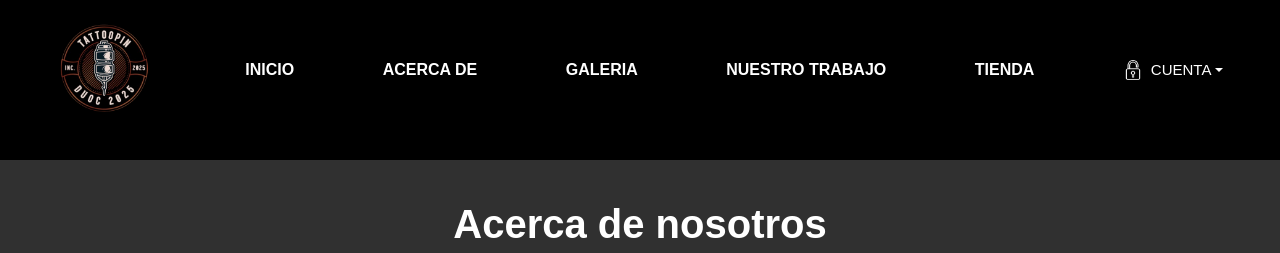
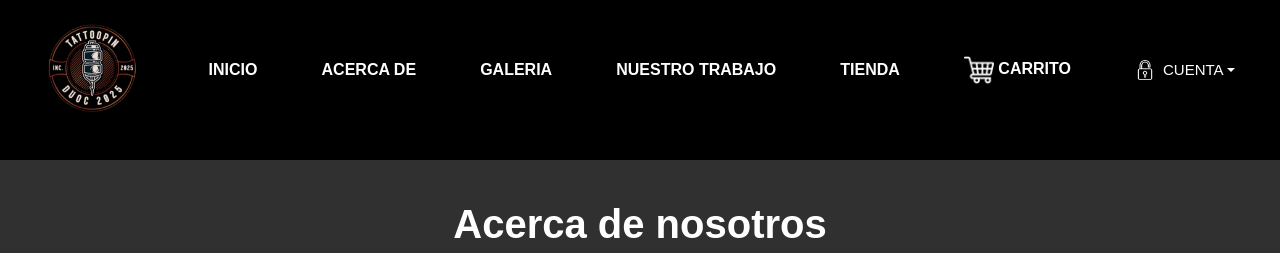
Before and after one commit to xistofeer/ET_Menares_Liberona_Araya_001D, a Django app: page /acercade/ in a window 1280 px wide. Shown: the top 253 px of the page. Run offline with Django 5.2, Linux system fonts and the light colour scheme; some libraries are stand-ins or nearby versions.

Commit message:
Update acercade.html

```diff
--- a/nota 3 prog web/TattoPin/core/templates/acercade.html
+++ b/nota 3 prog web/TattoPin/core/templates/acercade.html
@@ -27,6 +27,8 @@
                     <li><a href="{% url 'galeria' %}" target="_self">GALERIA</a></li>
                     <li><a href="{% url 'carrousel' %}" target="_self">NUESTRO TRABAJO</a></li>
                     <li><a href="{% url 'tienda' %}" target="_self">TIENDA</a></li>
+                    <li><a href="{% url 'carrito' %}" target="_self">
+                            <img src="{% static 'image/icons/carrito2.png' %}" style="width: 30px;" alt="carrito"> CARRITO</a></li>
 
                     <div class="dropdown">
                         <a class="dropdown-toggle"><img src="{% static 'image/icons/lock2.png' %}" style="width: 20px;"> CUENTA</a>
```
